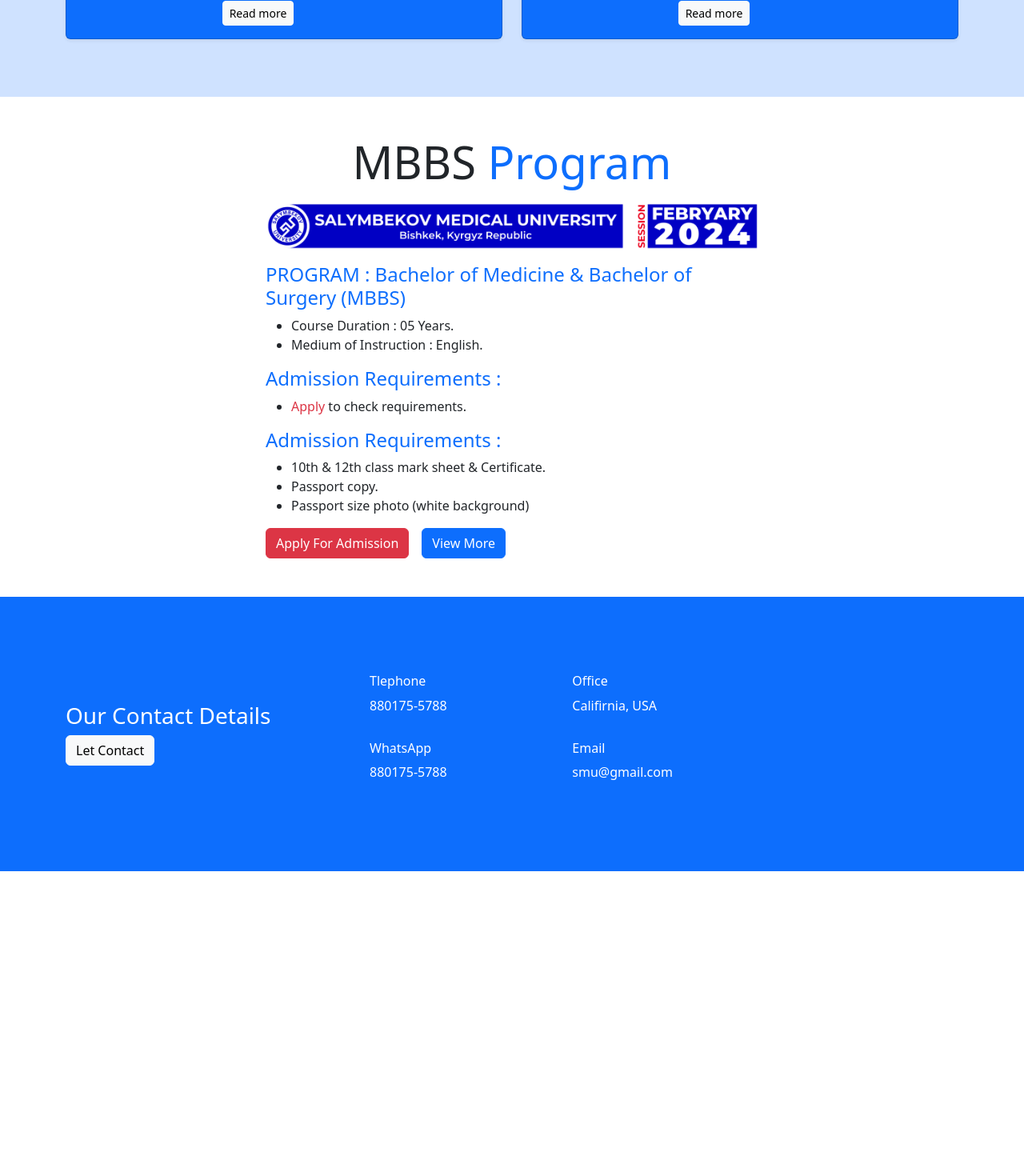
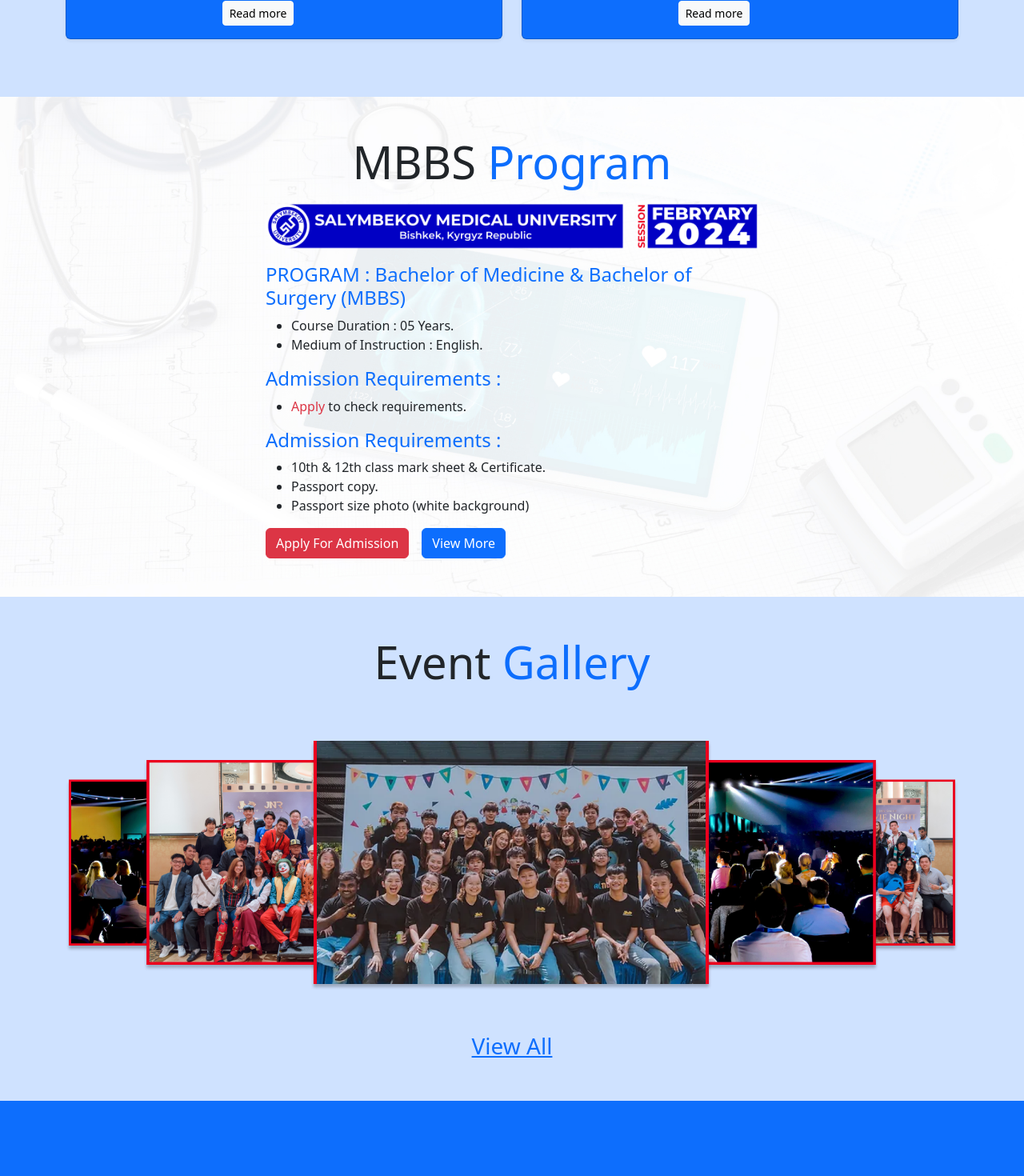
Before and after one commit to asif-daffodil/frontend, a React (Vite) app: page / in a window 1280 px wide. Shown: the part 2160-3630 px from the top of the page at 80% size. Before the commit the page ends 3249 px from the top, so only its background shows below. Built offline with nearby package versions, Linux system fonts and the light colour scheme.

Commit message:
eventGallery Complete

```diff
--- /dev/null
+++ b/src/Components/HomeComponents/EventGallery/EventGallery.jsx
@@ -0,0 +1,24 @@
+import { Link } from 'react-router-dom';
+import galleryImg from '../../../images/eventGallery.png';
+
+const EventGallery = () => {
+    return (
+        <div className='container-fluid py-5 bg-primary-subtle '>
+            <div className="container">
+                <div className="row">
+                    <div className="col-md-12">
+                        <h3 className="text-center display-4 mb-3">Event <span className="text-primary">Gallery</span></h3>
+                    </div>
+                    <div className="col-md-12 text-center py-5">
+                        <img src={galleryImg} alt="" className='img-fluid' />
+                    </div>
+                    <div className="col-md-12 text-center fs-3">
+                        <Link to='/gallery' className='text-primary'>View All</Link>
+                    </div>
+                </div>
+            </div>
+        </div>
+    );
+};
+
+export default EventGallery;
--- a/src/Components/HomeComponents/LatestNotice/LatestNotice.jsx
+++ b/src/Components/HomeComponents/LatestNotice/LatestNotice.jsx
@@ -22,7 +22,7 @@
                                         Happy New Year to the aspiring future doctor at Salymbekov Medical University in Bangladesh!
                                     </h4>
                                     <p>
-                                        May the upcoming year be filled with academic success, meaningful experiences, and abundant opportunities for learning and growth. May you overcome challenges with resilience and find inspiration in your journey towards becoming a doctor. Here's to a year of progress, achievements, and taking steps closer to realizing your dream of making a difference in the field of medicine. Wishing you a joyful and prosperous New Year! Wishing you a joyful and prosperous New Year!Wishing you a joyful and prosperous New Year!
+                                        May the upcoming year be filled with academic success, meaningful experiences, and abundant opportunities for learning and growth. May you overcome challenges with resilience and find inspiration in your journey towards becoming a doctor. Here&apos;s to a year of progress, achievements, and taking steps closer to realizing your dream of making a difference in the field of medicine. Wishing you a joyful and prosperous New Year! Wishing you a joyful and prosperous New Year!Wishing you a joyful and prosperous New Year!
                                     </p>
                                     <button className='btn btn-light btn-sm '>Read more</button>
                                 </div>
@@ -43,7 +43,7 @@
                                         Happy New Year to the aspiring future doctor at Salymbekov Medical University in Bangladesh!
                                     </h4>
                                     <p>
-                                        May the upcoming year be filled with academic success, meaningful experiences, and abundant opportunities for learning and growth. May you overcome challenges with resilience and find inspiration in your journey towards becoming a doctor. Here's to a year of progress, achievements, and taking steps closer to realizing your dream of making a difference in the field of medicine. Wishing you a joyful and prosperous New Year! Wishing you a joyful and prosperous New Year!Wishing you a joyful and prosperous New Year!
+                                        May the upcoming year be filled with academic success, meaningful experiences, and abundant opportunities for learning and growth. May you overcome challenges with resilience and find inspiration in your journey towards becoming a doctor. Here&apos;s to a year of progress, achievements, and taking steps closer to realizing your dream of making a difference in the field of medicine. Wishing you a joyful and prosperous New Year! Wishing you a joyful and prosperous New Year!Wishing you a joyful and prosperous New Year!
                                     </p>
                                     <button className='btn btn-light btn-sm '>Read more</button>
                                 </div>
@@ -64,7 +64,7 @@
                                         Happy New Year to the aspiring future doctor at Salymbekov Medical University in Bangladesh!
                                     </h4>
                                     <p>
-                                        May the upcoming year be filled with academic success, meaningful experiences, and abundant opportunities for learning and growth. May you overcome challenges with resilience and find inspiration in your journey towards becoming a doctor. Here's to a year of progress, achievements, and taking steps closer to realizing your dream of making a difference in the field of medicine. Wishing you a joyful and prosperous New Year! Wishing you a joyful and prosperous New Year!Wishing you a joyful and prosperous New Year!
+                                        May the upcoming year be filled with academic success, meaningful experiences, and abundant opportunities for learning and growth. May you overcome challenges with resilience and find inspiration in your journey towards becoming a doctor. Here&apos;s to a year of progress, achievements, and taking steps closer to realizing your dream of making a difference in the field of medicine. Wishing you a joyful and prosperous New Year! Wishing you a joyful and prosperous New Year!Wishing you a joyful and prosperous New Year!
                                     </p>
                                     <button className='btn btn-light btn-sm '>Read more</button>
                                 </div>
@@ -85,7 +85,7 @@
                                         Happy New Year to the aspiring future doctor at Salymbekov Medical University in Bangladesh!
                                     </h4>
                                     <p>
-                                        May the upcoming year be filled with academic success, meaningful experiences, and abundant opportunities for learning and growth. May you overcome challenges with resilience and find inspiration in your journey towards becoming a doctor. Here's to a year of progress, achievements, and taking steps closer to realizing your dream of making a difference in the field of medicine. Wishing you a joyful and prosperous New Year! Wishing you a joyful and prosperous New Year!Wishing you a joyful and prosperous New Year!
+                                        May the upcoming year be filled with academic success, meaningful experiences, and abundant opportunities for learning and growth. May you overcome challenges with resilience and find inspiration in your journey towards becoming a doctor. Here&apos;s to a year of progress, achievements, and taking steps closer to realizing your dream of making a difference in the field of medicine. Wishing you a joyful and prosperous New Year! Wishing you a joyful and prosperous New Year!Wishing you a joyful and prosperous New Year!
                                     </p>
                                     <button className='btn btn-light btn-sm '>Read more</button>
                                 </div>
--- /dev/null
+++ b/src/Components/HomeComponents/MBBSProgram/MBBSProgram.css
@@ -0,0 +1,4 @@
+.commonbg{
+    background: url("../../../images/commonbg.jpg");
+    background-size: cover;
+}
--- a/src/Components/HomeComponents/MBBSProgram/MBBSProgram.jsx
+++ b/src/Components/HomeComponents/MBBSProgram/MBBSProgram.jsx
@@ -1,9 +1,10 @@
 import { Link } from "react-router-dom";
 import MBBSBanner from "../../../images/mbbsBanner.png";
+import "./MBBSProgram.css";
 
 const MBBSProgram = () => {
     return (
-        <div className="container-fluid py-5">
+        <div className="container-fluid py-5 commonbg">
             <div className="row">
                 <div className="col-md-12">
                     <h3 className="text-center display-4 mb-3">MBBS <span className="text-primary">Program</span></h3>
--- a/src/Pages/Home/Home.jsx
+++ b/src/Pages/Home/Home.jsx
@@ -1,4 +1,5 @@
 import Count from "../../Components/HomeComponents/Count/Count";
+import EventGallery from "../../Components/HomeComponents/EventGallery/EventGallery";
 import HomeSlider from "../../Components/HomeComponents/HomeSlider/HomeSlider";
 import LatestNotice from "../../Components/HomeComponents/LatestNotice/LatestNotice";
 import MBBSProgram from "../../Components/HomeComponents/MBBSProgram/MBBSProgram";
@@ -11,6 +12,7 @@
             <Count />
             <LatestNotice />
             <MBBSProgram />
+            <EventGallery />
         </div>
     );
 };
```
Also changed, not shown: src/images/commonbg.jpg (added), src/images/eventGallery.png (added).
